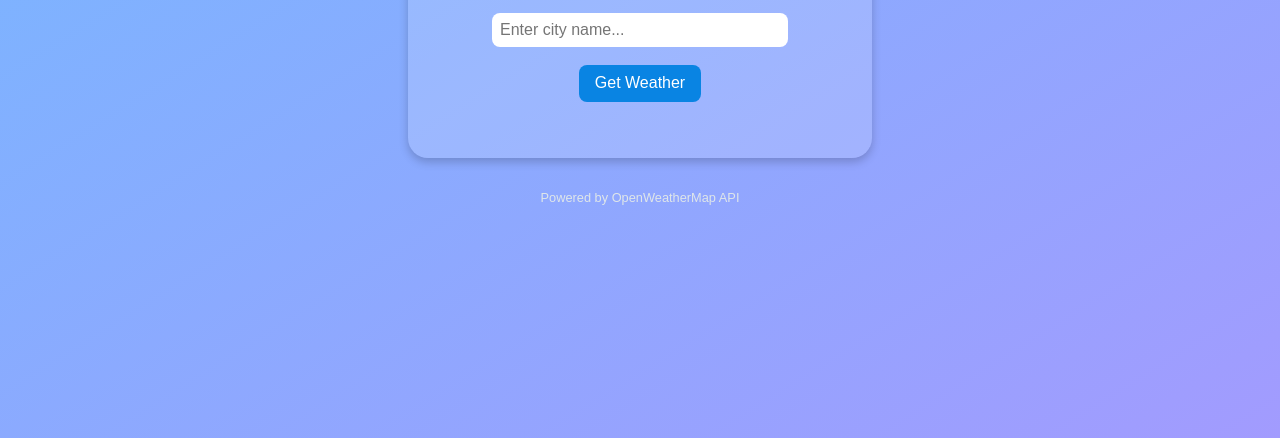
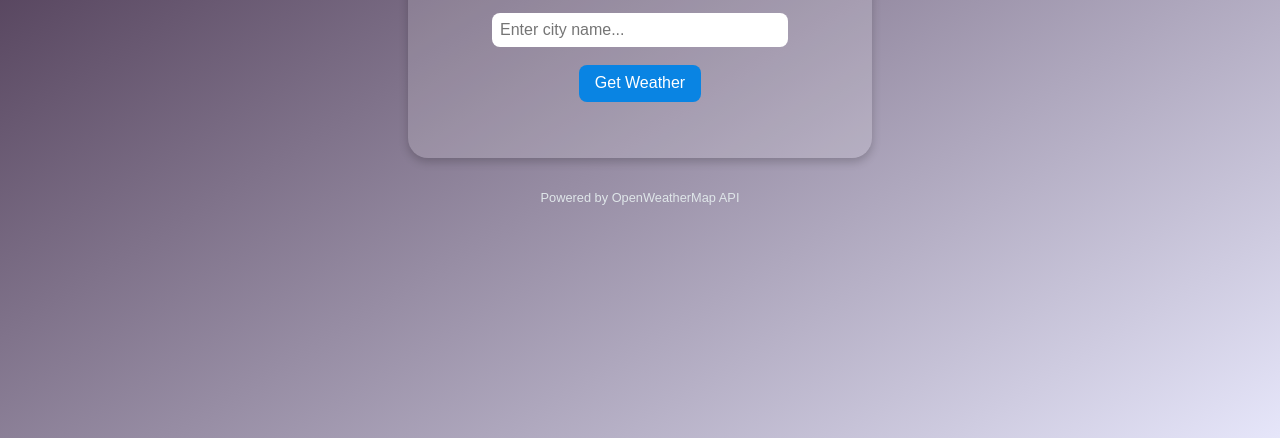
Before and after one commit to iyliasjasni/first-trial, a plain HTML site: page index.html in a window 1280 px wide. Shown: the part 362-800 px from the top of the page. Drawn offline with Linux system fonts and the light colour scheme.

Commit message:
Change background gradient colors in index.html

```diff
--- a/index.html
+++ b/index.html
@@ -7,7 +7,7 @@
   <style>
     body {
       font-family: 'Poppins', sans-serif;
-      background: linear-gradient(to bottom right, #74b9ff, #a29bfe);
+      background: linear-gradient(to bottom right, #301934, #E6E6FA);
       min-height: 100vh;
       margin: 0;
       display: flex;
```
